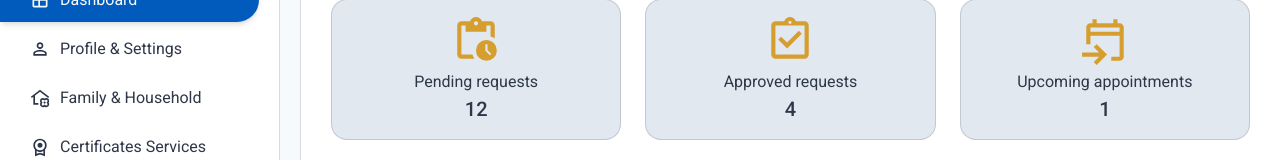
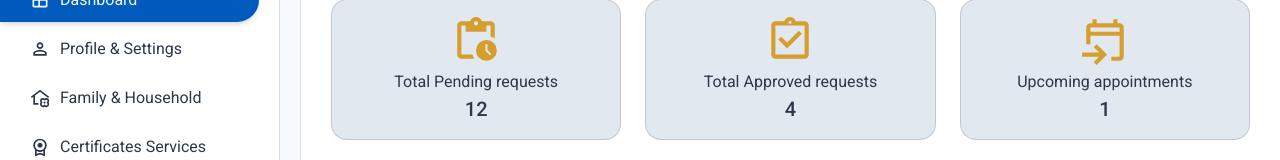
Before and after one commit to Mogith-Code/SmartGN-Digital-GN-Service-Management-System, a React (Vite) app in the folder SmartGN/: page /ResidentDashboard in a window 1280 px wide. Shown: the part 226-386 px from the top of the page. Built offline with nearby package versions, Linux system fonts and the light colour scheme; no server answers.

Commit message:
ResidentDashboardLayout.jsx

```diff
--- a/SmartGN/src/Components/ResidentDashboard/ResidentCardLayout.jsx
+++ b/SmartGN/src/Components/ResidentDashboard/ResidentCardLayout.jsx
@@ -16,8 +16,8 @@ function ResidentCardLayout({
   // TRANSLATION OBJECTS
   const CardLayoutTranslations = {
     EN: {
-      Card1Title: "Pending requests",
-      Card2Title: "Approved requests",
+      Card1Title: "Total Pending requests",
+      Card2Title: "Total Approved requests",
       Card3Title: "Upcoming appointments",
     },
     SI: {
```
